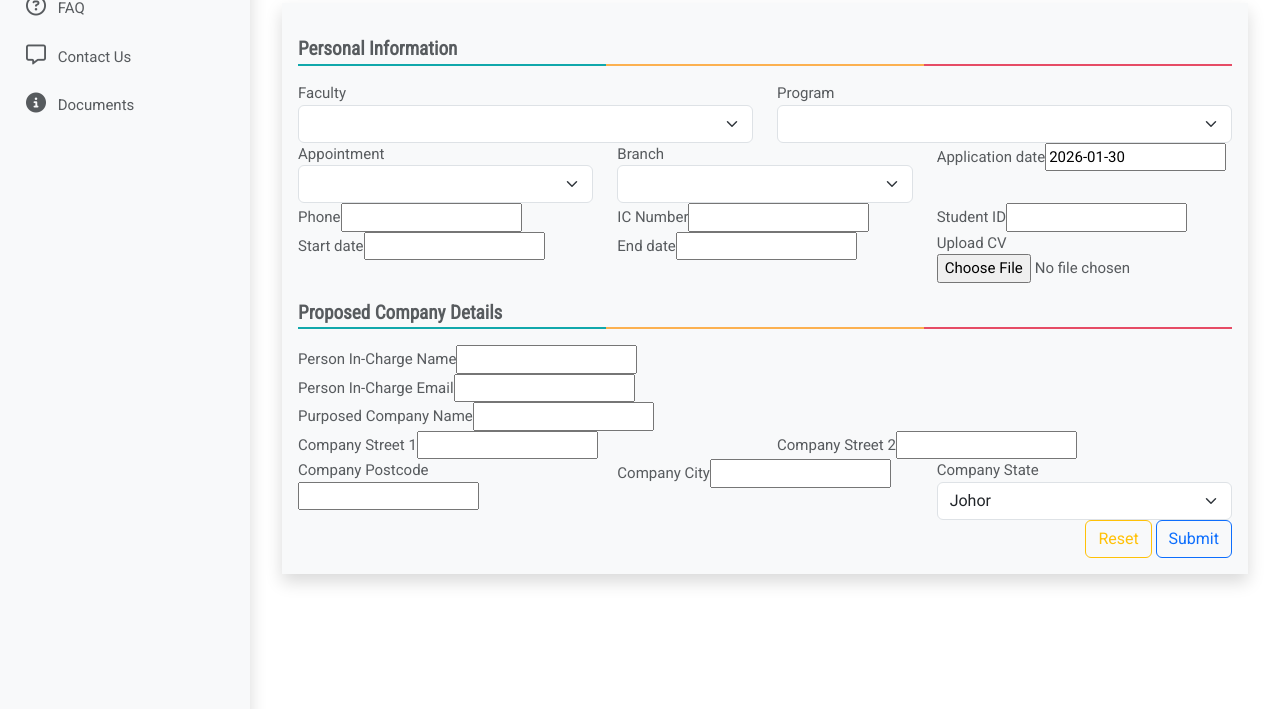
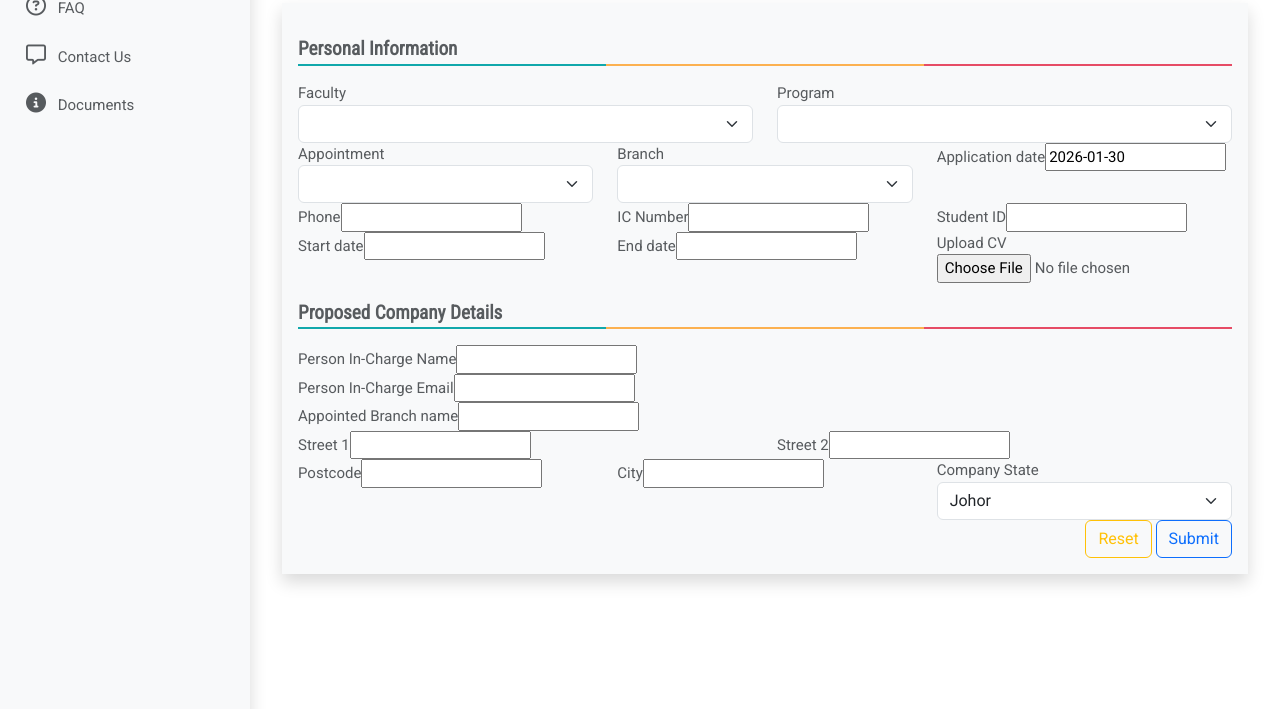
Before and after one commit to syadhira/PPOUITM1, a CakePHP app: the page made by templates/Admin/Applications/add.php in a window 1280 px wide. Shown: the part 128-837 px from the top of the page. Run offline with PHP 8.4 and a stand-in for CakePHP, Linux system fonts and the light colour scheme; the template is opened without the code that fills it, so the values that code supplies are empty; form fields are guessed from the names that the template uses; some libraries are stand-ins or nearby versions; some web fonts are replaced.

Commit message:
title of the form

```diff
--- a/templates/Admin/Applications/add.php
+++ b/templates/Admin/Applications/add.php
@@ -78,16 +78,16 @@
             <col-md-6> <?php echo $this->Form->control('pic_email',['label' => 'Person In-Charge Email']); ?></col-md-6>
          </div>
 
-         <?php echo $this->Form->control('company_name',['label' => 'Purposed Company Name']); ?>
+         <?php echo $this->Form->control('company_name',['label' => 'Appointed Branch name']); ?>
 
       <div class="row">
-        <div class="col-md-6"> <?php echo $this->Form->control('company_street1',['label' => 'Company Street 1']); ?></div>
-        <div class="col-md-6"><?php echo $this->Form->control('company_street2',['label' => 'Company Street 2']); ?></div>
+        <div class="col-md-6"> <?php echo $this->Form->control('company_street1',['label' => 'Street 1']); ?></div>
+        <div class="col-md-6"><?php echo $this->Form->control('company_street2',['label' => 'Street 2']); ?></div>
       </div>
 
       <div class="row">
-        <div class="col-md-4"><?php echo $this->Form->control('company_postcode',['label' => 'Company Postcode']); ?></div>
-        <div class="col-md-4"><?php echo $this->Form->control('company_city',['label' => 'Company City']); ?></div>
+        <div class="col-md-4"><?php echo $this->Form->control('company_postcode',['label' => 'Postcode']); ?></div>
+        <div class="col-md-4"><?php echo $this->Form->control('company_city',['label' => 'City']); ?></div>
         <div class="col-md-4"><?php echo $this->Form->control('company_state',[
             'options' => [
                 'Johor'=>'Johor',
```
